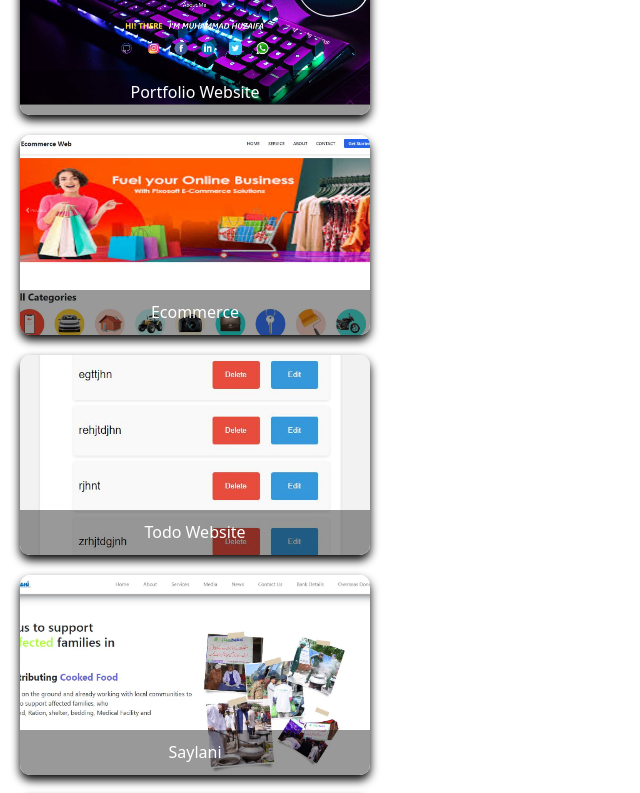
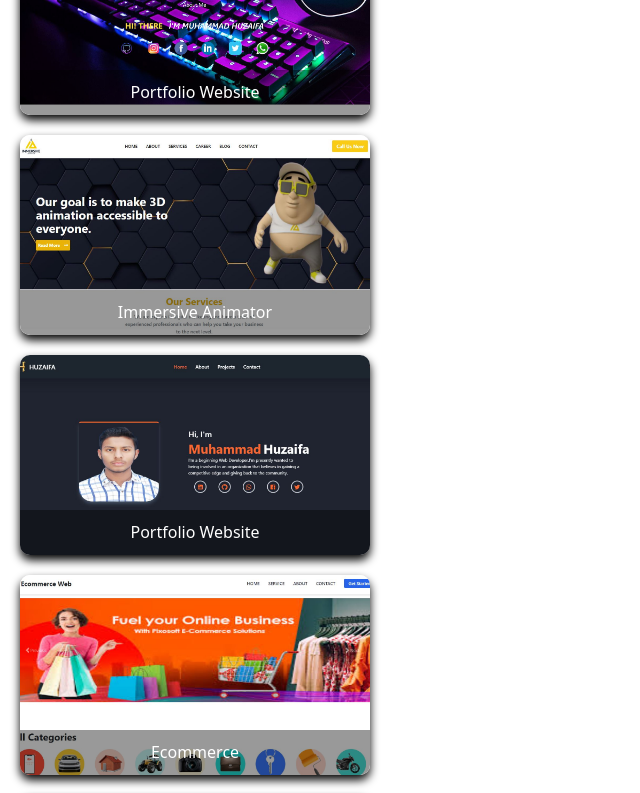
Before and after one commit to huzaifa311/portfolio, a React (Vite) app: page /projects in a window 1280 px wide. Shown: the part 2280-3073 px from the top of the page, without its empty margins (0-640 px from the left). Built offline with nearby package versions, Linux system fonts and the light colour scheme.

Commit message:
Add files via upload

```diff
--- a/src/Pages/Projects/index.jsx
+++ b/src/Pages/Projects/index.jsx
@@ -27,6 +27,22 @@ const Projects = () => {
             headingB: 'My Portfolio',
             para: 'Portfolio Website Using React Js',
             hostingUrl: 'https://portfolio-react-henna-ten.vercel.app/'
+        },
+
+        {
+            img: './immersive.jpg',
+            headingF: 'Immersive Animator',
+            headingB: 'Animator Website',
+            para: 'Clone of Immersive Animator',
+            hostingUrl: 'https://animator-gules.vercel.app/'
+        },
+
+        {
+            img: './portfolio2.jpg',
+            headingF: 'Portfolio Website',
+            headingB: 'Portfolio Website',
+            para: 'Portfolio Website Using React Js',
+            hostingUrl: 'https://portfolio-7hapks1kv-huzaifa311.vercel.app/'
         },
 
         {
--- /dev/null
+++ b/src/Pages/Skills/index.jsx
@@ -0,0 +1,11 @@
+import React from 'react'
+
+const Skills = () => {
+  return (
+    <div>
+
+    </div>
+  )
+}
+
+export default Skills
--- a/src/Pages/index.js
+++ b/src/Pages/index.js
@@ -2,10 +2,12 @@ import About from "./About";
 import Contact from "./Contact";
 import Home from "./Home";
 import Projects from "./Projects";
+import Skills from "./Skills";
 
 export {
     Home,
     Projects,
     About,
-    Contact
+    Contact,
+    Skills
 }
--- a/src/Routing/index.jsx
+++ b/src/Routing/index.jsx
@@ -1,6 +1,6 @@
 import React from 'react'
 import { Route, Routes } from 'react-router-dom'
-import { About, Contact, Home, Projects } from '../Pages'
+import { About, Contact, Home, Projects, Skills } from '../Pages'
 
 const Routing = () => {
   return (
@@ -9,6 +9,7 @@ const Routing = () => {
         <Route path='/projects' element={<Projects />} />
         <Route path='/about' element={<About />} />
         <Route path='/contact' element={<Contact />} />
+        <Route path='/skills' element={<Skills />} />
       </Routes>
   )
 }
```
Also changed, not shown: public/immersive.jpg (added), public/portfolio2.jpg (added).
